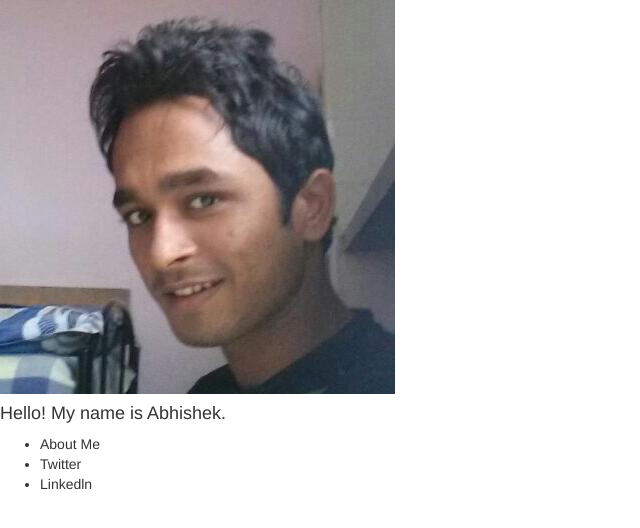
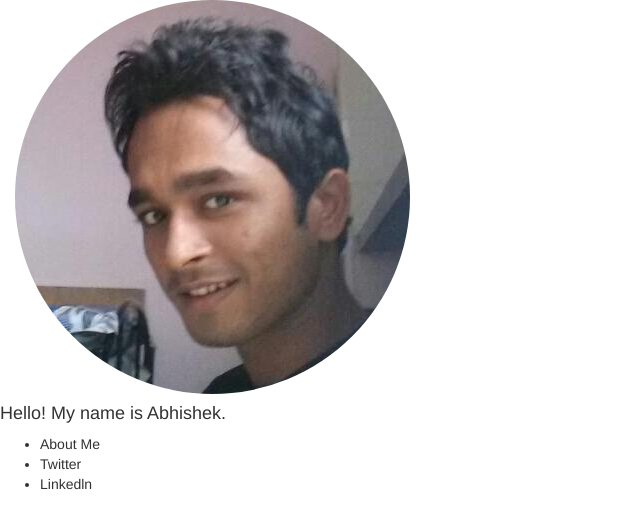
Before and after one commit to ujjain1992/ujjain1992.github.io, a plain HTML site: page myhomepage.html in a window 1280 px wide. Shown: the whole page, without its empty margins (0-640 px from the left). Drawn offline with nearby package versions, Linux system fonts and the light colour scheme.

Commit message:
Update myhomepage.html

```diff
--- a/myhomepage.html
+++ b/myhomepage.html
@@ -7,7 +7,7 @@
   <script src="http://maxcdn.bootstrapcdn.com/bootstrap/3.3.6/js/bootstrap.min.js"></script>
 </head>
 <body>
-<div class="img-circle"> <img src='abhishek.jpg'/>
+<div class="container-fluid"> <img class="img-circle" src='abhishek.jpg'/>
 </div>
 <h4>Hello! My name is Abhishek.</h4>
 <ul>
```
